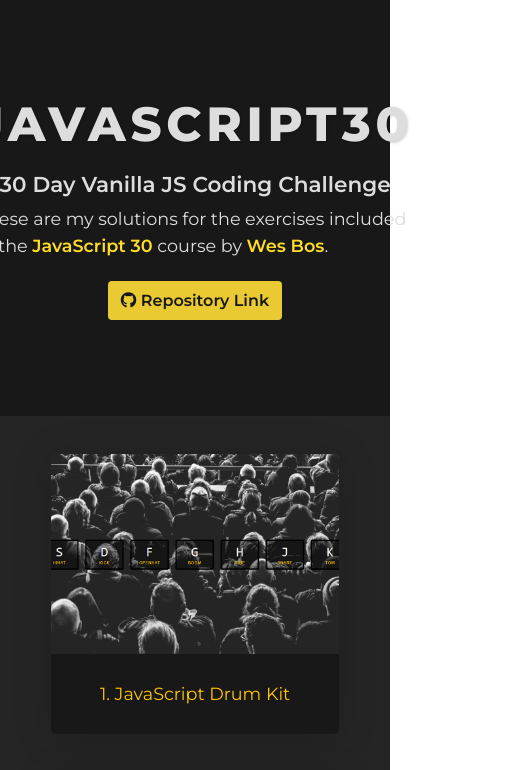
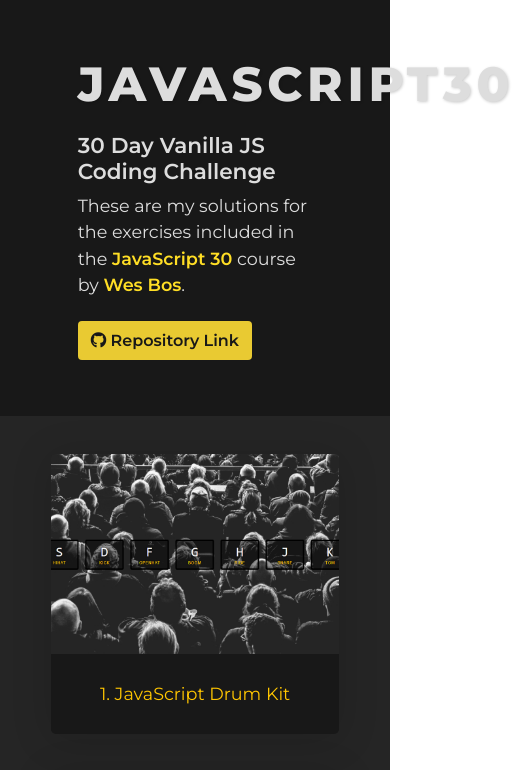
Before and after one commit to millenevprado/javascript30-challenges, a plain HTML site: page index.html in a window 390 px wide. Shown: the top 770 px of the page, 514 px wide, since content can reach past the window. Drawn offline with nearby package versions, Linux system fonts and the light colour scheme.

Commit message:
removed banner img

```diff
--- a/index.html
+++ b/index.html
@@ -12,18 +12,19 @@
   </head>
   <body>
     <div class="header">
-      <div class="main-container">
-        <img src="img/javascript.svg" alt="js_logo">
       <div class="inner-container">
         <h1>JAVASCRIPT30</h1>
         <h4>30 Day Vanilla JS Coding Challenge</h4>
-          <p>These are my solutions for the exercises included in the <a href="https://javascript30.com/" target="_blank">JavaScript 30</a>
-            course by <a href="https://wesbos.com/" target="_blank">Wes Bos</a>.</p>
+        <p>
+          These are my solutions for the exercises included in
+          the <a href="https://javascript30.com/" target="_blank">JavaScript 30</a>
+          course by <a href="https://wesbos.com/" target="_blank">Wes Bos</a>.
+        </p>
         <a href="https://github.com/millenevprado/javascript30-challenges" class="btn btn-black" target="_blank">
           <i class="fab fa-github pt-1"></i> Repository Link
         </a>
       </div>
-      </div>
+
     </div>
 
     <main>
--- a/style.scss
+++ b/style.scss
@@ -15,32 +15,13 @@
   height: 26rem;
   background-color: #181818;
   display: flex;
-  justify-content: space-around;
   align-items: center;
-
-  // .left-container {
-  //   background-image: url(img/undraw_coder.svg);
-  //   background-size: cover;
-  //   background-position: top;
-  //   width: 50%;
-  //   height: 90%;
-  // }
-
-  .main-container {
-    // width: 50%;
-    color: #DDDDDD;
-    display: flex;
-    align-items: center;
-
-    img {
-      width: 16rem;
-      height: 16rem;
-      margin-right: 1rem;
-    }
+  justify-content: center;
 
   .inner-container {
+    color: #DDDDDD;
     padding: 0.3rem 1.2rem;
-      max-width: 100%;
+    width: 38%;
 
     h1 {
       font-size: 3rem;
@@ -74,7 +55,6 @@
       &:hover {
         background-color: #DDDDDD;
         color: #181818;
-        }
       }
     }
   }
@@ -152,20 +132,19 @@
   }
 }
 
-@media screen and (max-width: 830px) {
+
+@media screen and (max-width: 800px) {
   .header {
-    justify-content: center;
-
-    img {
-      display: none;
+    .inner-container {
+      width: 100%;
     }
-
-    .inner-container {
-      display: flex;
-      flex-direction: column;
-      justify-items: center;
-      align-items: center;
   }
 }
 
+@media screen and (max-width: 1220px) {
+  .header {
+    .inner-container {
+      width: 70%;
     }
+  }
+}
```
Also changed, not shown: style.css, 1 other file. Lines whose indentation alone changed are shown as unchanged.
